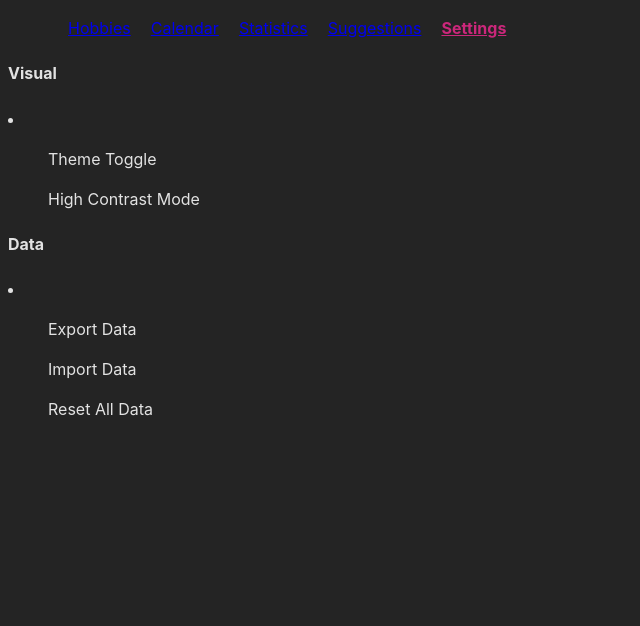
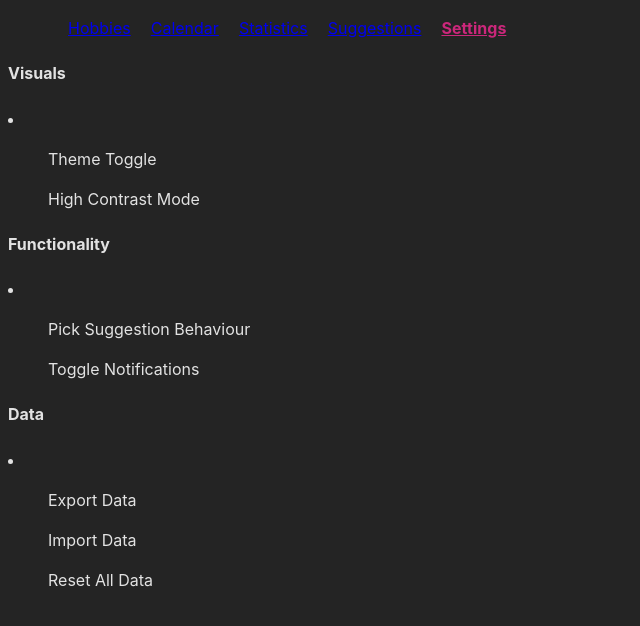
Before and after one commit to raziel-razmattaz/hobby-tracker, a Vue app: page /settings in a window 1280 px wide. Shown: the top 626 px of the page, without its empty margins (0-640 px from the left). Built offline with nearby package versions, Linux system fonts and the light colour scheme.

Commit message:
Updated TODOs

```diff
--- a/src/components/Settings.vue
+++ b/src/components/Settings.vue
@@ -1,12 +1,15 @@
 <script setup>
-//TODO:
-//Everything
 </script>
 <template>
-  <h4>Visual</h4>
+  <h4>Visuals</h4>
   <li>
     <ul>Theme Toggle</ul>
     <ul>High Contrast Mode</ul>
+  </li>
+  <h4>Functionality</h4>
+  <li>
+    <ul>Pick Suggestion Behaviour</ul>
+    <ul>Toggle Notifications</ul>
   </li>
   <h4>Data</h4>
   <li>
```
Also changed, not shown: 1 other file (tests, documents, lock files or other folders).
